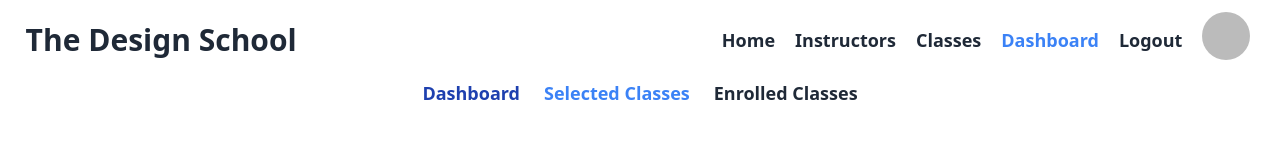
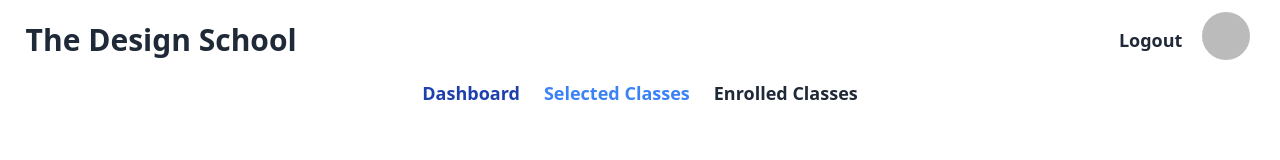
Before and after one commit to naimalinaim1/the-design-school-full-stack-project, a React (Vite) app: page /dashboard/student/selectClasses in a window 1280 px wide. Shown: the top 160 px of the page. Built offline with nearby package versions, Linux system fonts and the light colour scheme; no server answers; sample sign-in values are in the browser's storage.

Commit message:
dashboard link adnimatin added

```diff
--- a/package.json
+++ b/package.json
@@ -10,10 +10,12 @@
     "preview": "vite preview"
   },
   "dependencies": {
+    "@emotion/react": "^11.11.1",
     "@tanstack/react-query": "^4.29.12",
     "axios": "^1.4.0",
     "firebase": "^9.22.1",
     "react": "^18.2.0",
+    "react-awesome-reveal": "^4.2.3",
     "react-dom": "^18.2.0",
     "react-hook-form": "^7.44.3",
     "react-icons": "^4.9.0",
--- a/src/layouts/AdminLayout.jsx
+++ b/src/layouts/AdminLayout.jsx
@@ -1,19 +1,30 @@
 import { Outlet } from "react-router-dom";
 import ActiveLink from "../components/ActiveLink";
+import { Fade } from "react-awesome-reveal";
 
 const AdminLayout = () => {
   const navLink = (
     <>
       <li>
         <ActiveLink option={true} to="/dashboard/admin">
-          Dashboard
+          <Fade cascade damping={0.1}>
+            Dashboard
+          </Fade>
         </ActiveLink>
       </li>
       <li>
-        <ActiveLink to="manageClasses">Manage Classes</ActiveLink>
+        <ActiveLink to="manageClasses">
+          <Fade cascade damping={0.1}>
+            Manage Classes
+          </Fade>
+        </ActiveLink>
       </li>
       <li>
-        <ActiveLink to="manageUsers">Manage Users</ActiveLink>
+        <ActiveLink to="manageUsers">
+          <Fade cascade damping={0.1}>
+            Manage Users
+          </Fade>
+        </ActiveLink>
       </li>
     </>
   );
--- a/src/layouts/InstructorLayout.jsx
+++ b/src/layouts/InstructorLayout.jsx
@@ -1,19 +1,30 @@
 import { Outlet } from "react-router-dom";
 import ActiveLink from "../components/ActiveLink";
+import { Fade } from "react-awesome-reveal";
 
 const InstructorLayout = () => {
   const navLink = (
     <>
       <li>
         <ActiveLink option={true} to="/dashboard/instructor">
-          Dashboard
+          <Fade cascade damping={0.1}>
+            Dashboard
+          </Fade>
         </ActiveLink>
       </li>
       <li>
-        <ActiveLink to="addClass">Add Class</ActiveLink>
+        <ActiveLink to="addClass">
+          <Fade cascade damping={0.1}>
+            Add Class
+          </Fade>
+        </ActiveLink>
       </li>
       <li>
-        <ActiveLink to="myClasses">My Classes</ActiveLink>
+        <ActiveLink to="myClasses">
+          <Fade cascade damping={0.1}>
+            My Classes
+          </Fade>
+        </ActiveLink>
       </li>
     </>
   );
--- a/src/layouts/StudentLayout.jsx
+++ b/src/layouts/StudentLayout.jsx
@@ -1,18 +1,29 @@
 import { Outlet } from "react-router-dom";
 import ActiveLink from "../components/ActiveLink";
+import { Fade } from "react-awesome-reveal";
 const StudentLayout = () => {
   const navLink = (
     <>
       <li>
         <ActiveLink option={true} to="/dashboard/student">
-          Dashboard
+          <Fade cascade damping={0.1}>
+            Dashboard
+          </Fade>
         </ActiveLink>
       </li>
       <li>
-        <ActiveLink to="selectClasses">Selected Classes</ActiveLink>
+        <ActiveLink to="selectClasses">
+          <Fade cascade damping={0.1}>
+            Selected Classes
+          </Fade>
+        </ActiveLink>
       </li>
       <li>
-        <ActiveLink to="enrolledClasses">Enrolled Classes</ActiveLink>
+        <ActiveLink to="enrolledClasses">
+          <Fade cascade damping={0.1}>
+            Enrolled Classes
+          </Fade>
+        </ActiveLink>
       </li>
     </>
   );
--- a/src/pages/AllClasses/AllClasses.jsx
+++ b/src/pages/AllClasses/AllClasses.jsx
@@ -9,6 +9,7 @@ const AllClasses = () => {
   const { user } = useContext(AuthContent);
   const navigate = useNavigate();
   const location = useLocation();
+  const [role, setRole] = useState("");
 
   useTitle("All Classes");
 
@@ -16,7 +17,16 @@ const AllClasses = () => {
     fetch("https://final-project-12-server.vercel.app/classes")
       .then((res) => res.json())
       .then((data) => setClasses(data));
-  }, []);
+
+    const checkAdmin = async () => {
+      const res = await fetch(
+        `https://final-project-12-server.vercel.app/users/${user?.email || "@"}`
+      );
+      const data = await res.json();
+      setRole(data?.role);
+    };
+    checkAdmin();
+  }, [user?.email]);
 
   const handleSelectCourse = (id) => {
     const email = user?.email;
@@ -75,7 +85,11 @@ const AllClasses = () => {
                 <button
                   onClick={() => handleSelectCourse(item?._id)}
                   className="btn"
-                  disabled={item?.seats <= 0}
+                  disabled={
+                    item?.seats <= 0 ||
+                    role === "admin" ||
+                    role === "instructor"
+                  }
                 >
                   Select Course
                 </button>
--- a/src/pages/Dashboard/AdminDashboard/AdminDashboard.jsx
+++ b/src/pages/Dashboard/AdminDashboard/AdminDashboard.jsx
@@ -13,8 +13,7 @@ const AdminDashboard = () => {
         `https://final-project-12-server.vercel.app/users/${user.email}`
       );
       const data = await res.json();
-      // TODO: check admin role
-      if (data.role == "admin") navigate("/login");
+      if (data.role !== "admin") navigate("/login");
     };
     checkAdmin();
   }, [navigate, user.email]);
--- a/src/pages/Dashboard/InstructorDashboard/InstructorDashboard.jsx
+++ b/src/pages/Dashboard/InstructorDashboard/InstructorDashboard.jsx
@@ -12,8 +12,7 @@ const InstructorDashboard = () => {
         `https://final-project-12-server.vercel.app/users/${user.email}`
       );
       const data = await res.json();
-      // TODO: role check !
-      if (data.role == "instructor") navigate("/login");
+      if (data.role !== "instructor") navigate("/login");
     };
     checkAdmin();
   }, [navigate, user.email]);
--- a/src/pages/Shared/Header/Header.jsx
+++ b/src/pages/Shared/Header/Header.jsx
@@ -2,6 +2,7 @@ import { useContext, useEffect, useState } from "react";
 import { Link } from "react-router-dom";
 import { AuthContent } from "../../../provider/AuthProvider";
 import ActiveLink from "../../../components/ActiveLink";
+import { Fade } from "react-awesome-reveal";
 const Header = () => {
   const { user, userLogout } = useContext(AuthContent);
   const [dashboardLink, setDashboardLink] = useState("student");
@@ -22,19 +23,33 @@ const Header = () => {
   const navLink = (
     <>
       <li>
-        <ActiveLink to="/">Home</ActiveLink>
+        <ActiveLink to="/">
+          <Fade cascade damping={0.1}>
+            Home
+          </Fade>
+        </ActiveLink>
       </li>
       <li>
-        <ActiveLink to="/instructors">Instructors</ActiveLink>
+        <ActiveLink to="/instructors">
+          <Fade cascade damping={0.1}>
+            Instructors
+          </Fade>
+        </ActiveLink>
       </li>
       <li>
-        <ActiveLink to="/classes">Classes</ActiveLink>
+        <ActiveLink to="/classes">
+          <Fade cascade damping={0.1}>
+            Classes
+          </Fade>
+        </ActiveLink>
       </li>
       {user?.email ? (
         <>
           <li>
             <ActiveLink to={`/dashboard/${dashboardLink}`}>
-              Dashboard
+              <Fade cascade damping={0.1}>
+                Dashboard
+              </Fade>
             </ActiveLink>
           </li>
           <li>
--- a/src/routes/PrivateRoute.jsx
+++ b/src/routes/PrivateRoute.jsx
@@ -18,7 +18,7 @@ const PrivateRoute = ({ children }) => {
     return children;
   }
 
-  return <Navigate to="/login" state={{ from: location }} />;
+  return <Navigate to="/login" />;
 };
 
 export default PrivateRoute;
```
Also changed, not shown: 1 other file (tests, documents, lock files or other folders).
